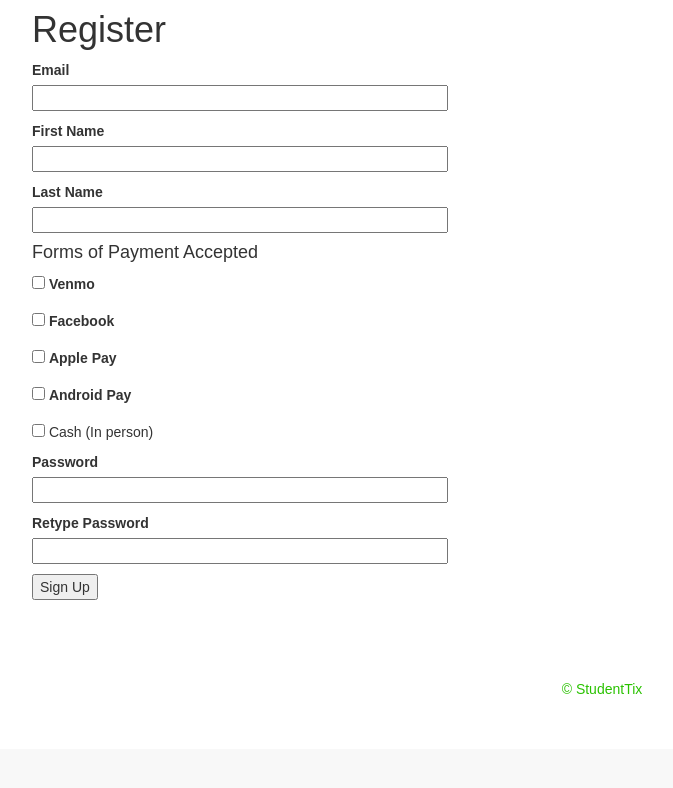
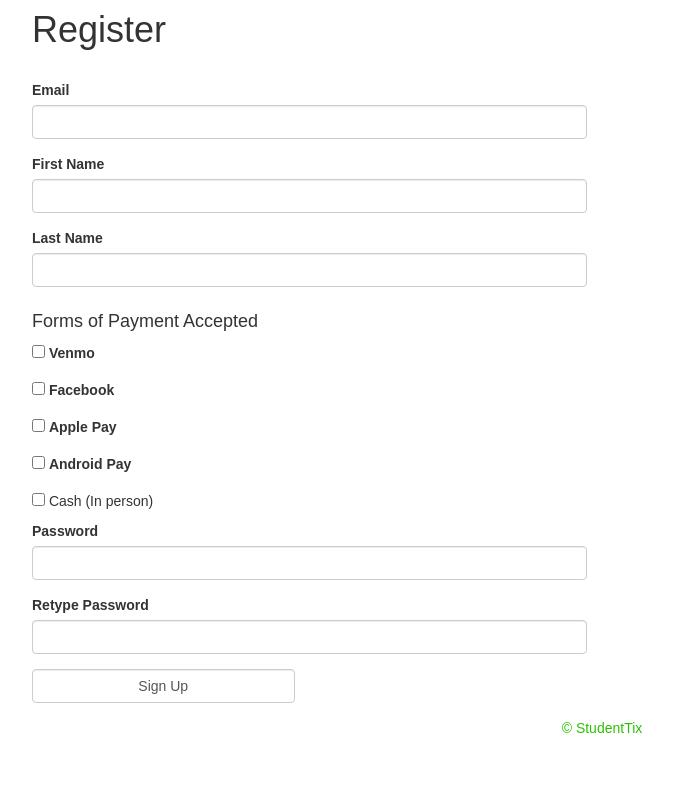
Before and after one commit to wborland/cs252, a Flask app: page /register in a window 1280 px wide. Shown: the part 51-839 px from the top of the page, without its empty margins (38-711 px from the left). Before the commit the page ends 745 px from the top, so only its background shows below. Run offline with Flask 2, Linux system fonts and the light colour scheme; some libraries are stand-ins or nearby versions; some web fonts are replaced.

Commit message:
template aesthetic updates (bootstrap)

```diff
--- a/templates/register.html
+++ b/templates/register.html
@@ -1,37 +1,44 @@
 {% extends "bass.html" %}
 
 {% block content %}
+
 	<div class="container">
 	<h1>Register</h1>
+	<br>
 	<form action="" method="post">
   	{{ form.hidden_tag() }}
-        <p>
+    <div class="row"><div class="form-group col-sm-6">
       {{ form.email.label }}<br>
-            {{ form.email(size=48) }}
-        </p>
-        <p>
+      {{ form.email(size=48, class="form-control") }}
+    </div></div>
+    <div class="row"><div class="form-group col-sm-6">
       {{ form.firstName.label }}<br>
-            {{ form.firstName(size=48) }}
-        </p>
-        <p>
+      {{ form.firstName(size=48, class="form-control") }}
+	  </div></div>
+    <div class="row"><div class="form-group col-sm-6">
       {{ form.lastName.label }}<br>
-            {{ form.lastName(size=48) }}
-        </p>
+      {{ form.lastName(size=48, class="form-control") }}
+    </div></div>
 		<h4>Forms of Payment Accepted</h4>
+		<div class="d-block my-3">
 			<p>{{ form.venmo }} {{ form.venmo.label }}</p>
 			<p>{{ form.facebook }} {{ form.facebook.label }}</p>
 			<p>{{ form.apple }} {{ form.apple.label }}</p>
 			<p>{{ form.android }} {{ form.android.label }}</p>
 			<p>{{ form.dollars }} Cash (In person)</p>
-        <p>
+		</div>
+      <div class="row"><div class="form-group col-sm-6">
         {{ form.password.label }}<br>
-            {{ form.password(size=48) }}
-        </p>
-        <p>
+        {{ form.password(size=48, class="form-control") }}
+      </div></div>
+      <div class="row"><div class="form-group col-sm-6">
         {{ form.confirmPass.label }}<br>
-            {{ form.confirmPass(size=48) }}
-        </p>
-        <p>{{ form.submit() }}</p>
+        {{ form.confirmPass(size=48, class="form-control") }}
+			</div></div>
+      <div class="row"><div class="form-group col-sm-3">
+      	{{ form.submit(class="form-control") }}
+			</div></div>
     </form>
 	</div>
+
 {% endblock %}
--- a/templates/ticketResults.html
+++ b/templates/ticketResults.html
@@ -7,7 +7,6 @@
     <br>
 		{% for result in results %}
 			<form action="" method="post">
-
     		<div class="form-group">
 	      	Event: {{ result[2] }}<br>
 	        Date and Time: {{ result[3] }}<br>
@@ -15,7 +14,6 @@
 	        Place: {{ result[6] }}<br>
 	        {{ result[5] }}<br>
 				</div>
-
     	  <br>
     	  <div class="form-group">
 					<input name=message type="submit" value="Message {{ result[1] }} about this ticket"/>
@@ -23,7 +21,6 @@
     	  <br>
     	  <br>
     	  <br>
-
 			</form>
 		{% endfor %}
 	</div>
```
Also changed, not shown: templates/login.html (+9 -6 lines), templates/messages.html (+5 -67 lines), templates/searchTicket.html (+0 -16 lines), templates/postTicket.html (indentation only). Lines whose indentation alone changed are shown as unchanged.
